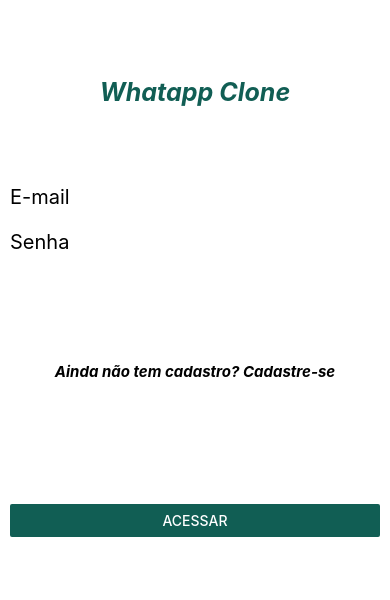
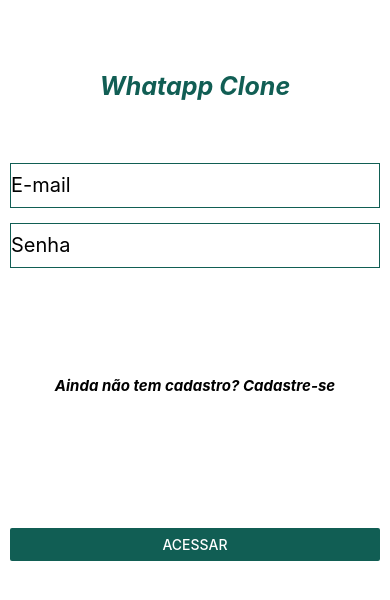
Before and after one commit to Marcuspo/CloneWhats, a React Native app: screen / in a window 390 px wide. Shown: the top 600 px of the page. Built offline with nearby package versions, Linux system fonts and the light colour scheme.

Commit message:
Finalizando componente cadastro, ajustando style formlogin

```diff
--- a/src/App.js
+++ b/src/App.js
@@ -1,4 +1,5 @@
 import React from "React";
 import FormLogin from "./components/FormLogin";
+import FormCadastro from "./components/FormCadastro";
 
 export default props => <FormLogin />;
--- a/src/components/FormCadastro.js
+++ b/src/components/FormCadastro.js
@@ -1,5 +1,35 @@
-import React from 'react';
+import React from "react";
+import { View, TextInput, Button, StyleSheet } from "react-native";
 
-export defaul props => (
+export default props => (
+  <View style={styles.geral}>
+    <View style={styles.inputes}>
+      <TextInput placeholder="Nome" style={styles.inputesIn} />
+      <TextInput placeholder="E-mail" style={styles.inputesIn} />
+      <TextInput placeholder="Senha" style={styles.inputesIn} />
+    </View>
+    <View style={styles.button}>
+      <Button title="Cadastrar" color="#115E54" onPress={() => false} />
+    </View>
+  </View>
+);
 
-);
+const styles = StyleSheet.create({
+  geral: {
+    flex: 1,
+    padding: 10
+  },
+  inputes: {
+    flex: 1,
+    justifyContent: "center"
+  },
+  button: {
+    flex: 1
+  },
+  inputesIn: {
+    borderBottomColor: "#000000",
+    borderBottomWidth: 1,
+    fontSize: 18,
+    height: 45
+  }
+});
--- a/src/components/FormLogin.js
+++ b/src/components/FormLogin.js
@@ -1,4 +1,4 @@
-import React from "React";
+import React, { Fragment } from "React";
 import { View, Text, TextInput, Button, StyleSheet } from "react-native";
 
 export default props => (
@@ -6,13 +6,14 @@
     <View style={styles.topoNome}>
       <Text style={styles.nameStyle}>Whatapp Clone</Text>
     </View>
-    <View style={{ flex: 2 }}>
+    <View style={styles.inputes}>
       <TextInput
         style={styles.styleInput}
         keyboardType="email-address"
         placeholder="E-mail"
-        returnKeyType="next"
       />
+    </View>
+    <View style={{ flex: 2, paddingTop: 15 }}>
       <TextInput
         style={styles.styleInput}
         returnKeyType="done"
@@ -48,7 +49,9 @@
   },
   styleInput: {
     fontSize: 20,
-    height: 45
+    height: 45,
+    borderColor: "#115E54",
+    borderWidth: 1
   },
   styleCadastro: {
     fontSize: 15,
```
